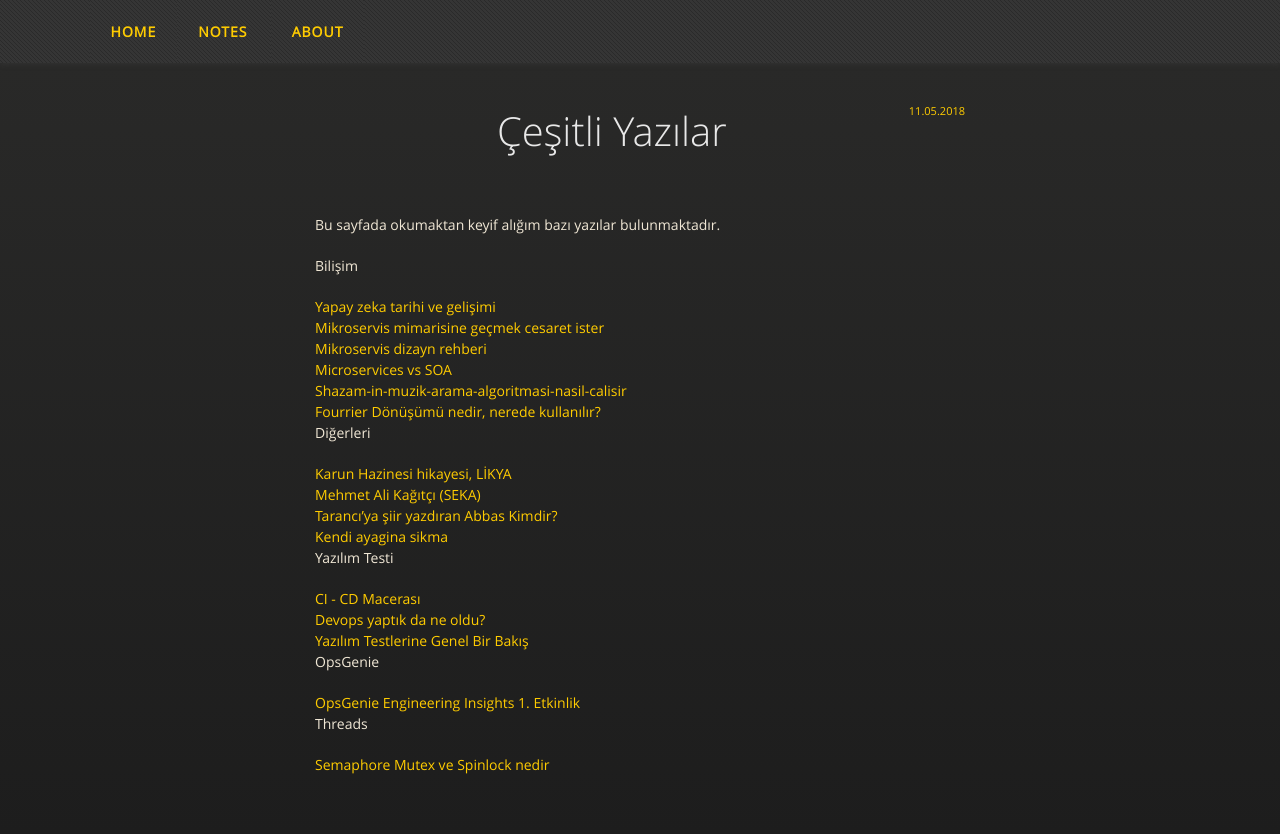
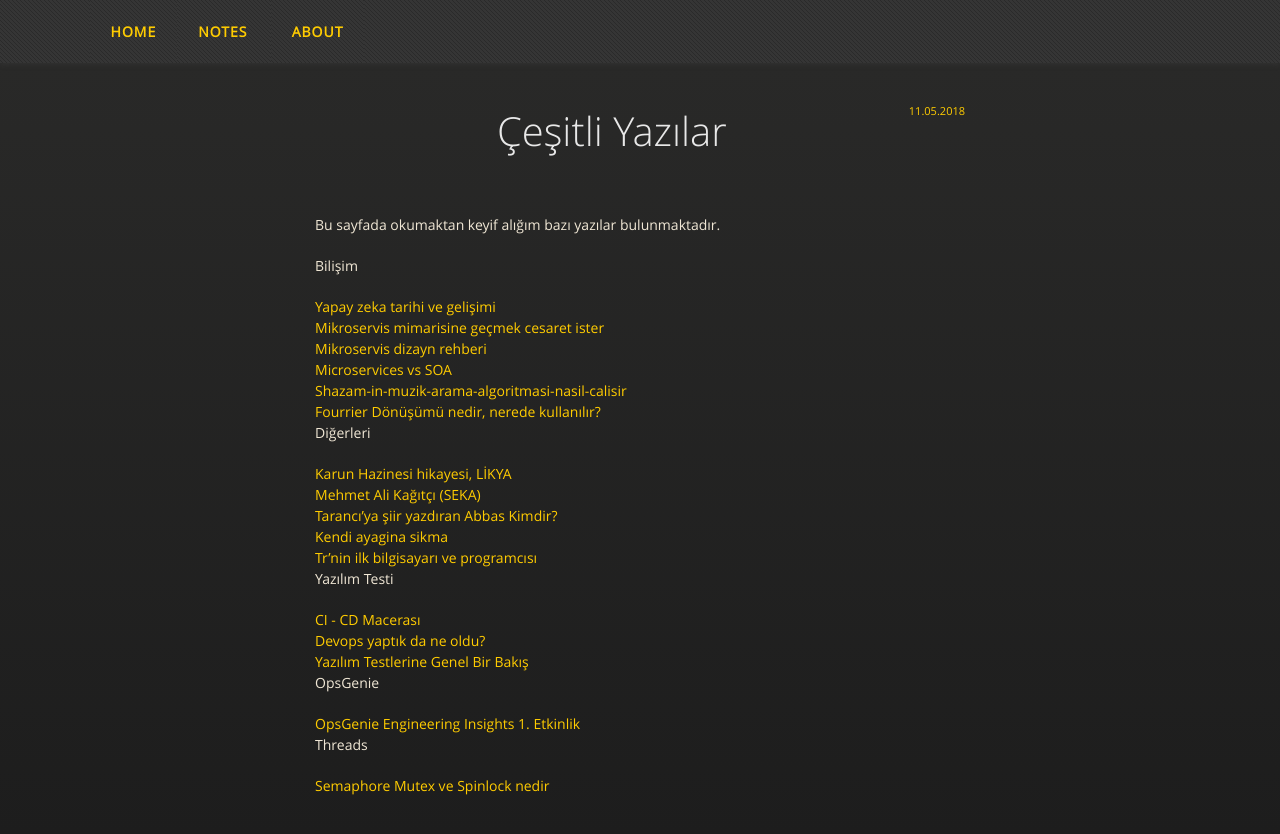
Before and after one commit to erkan000/erkan000.github.io, a Jekyll site: the page built from not/_sosyal/yazilar.md, in a window 1280 px wide. Shown: the top 834 px of the page. Built offline with Jekyll 4.4.1, drawn with Linux system fonts in a browser that asks for light colours.

Commit message:
ilk programcı

```diff
--- a/not/_sosyal/yazilar.md
+++ b/not/_sosyal/yazilar.md
@@ -19,6 +19,7 @@ Diğerleri
 *   [Mehmet Ali Kağıtçı (SEKA)](http://www.milliyet.com.tr/2004/06/05/business/bus03.html)
 *   [Tarancı'ya şiir yazdıran Abbas Kimdir?](http://www.haber7.com/kultur/haber/692325-taranciya-siir-yazdiran-abbas-kimdi)
 *   [Kendi ayagina sikma](https://www.selcukermaya.com/tr/kendi-ayagina-sikma/)
+*   [Tr'nin ilk bilgisayarı ve programcısı](https://www.capital.com.tr/sektorler/teknoloji/ibm-mudurunden-bir-donemin-oykusu)
 
 Yazılım Testi
 *   [CI - CD Macerası](https://labs.ideasoft.com.tr/ci-cd-maceras%C4%B1-episode-i-iv-test-d%C3%BCnyas%C4%B1na-derinlemesine-giri%C5%9F-3642ed73ff28)
```
